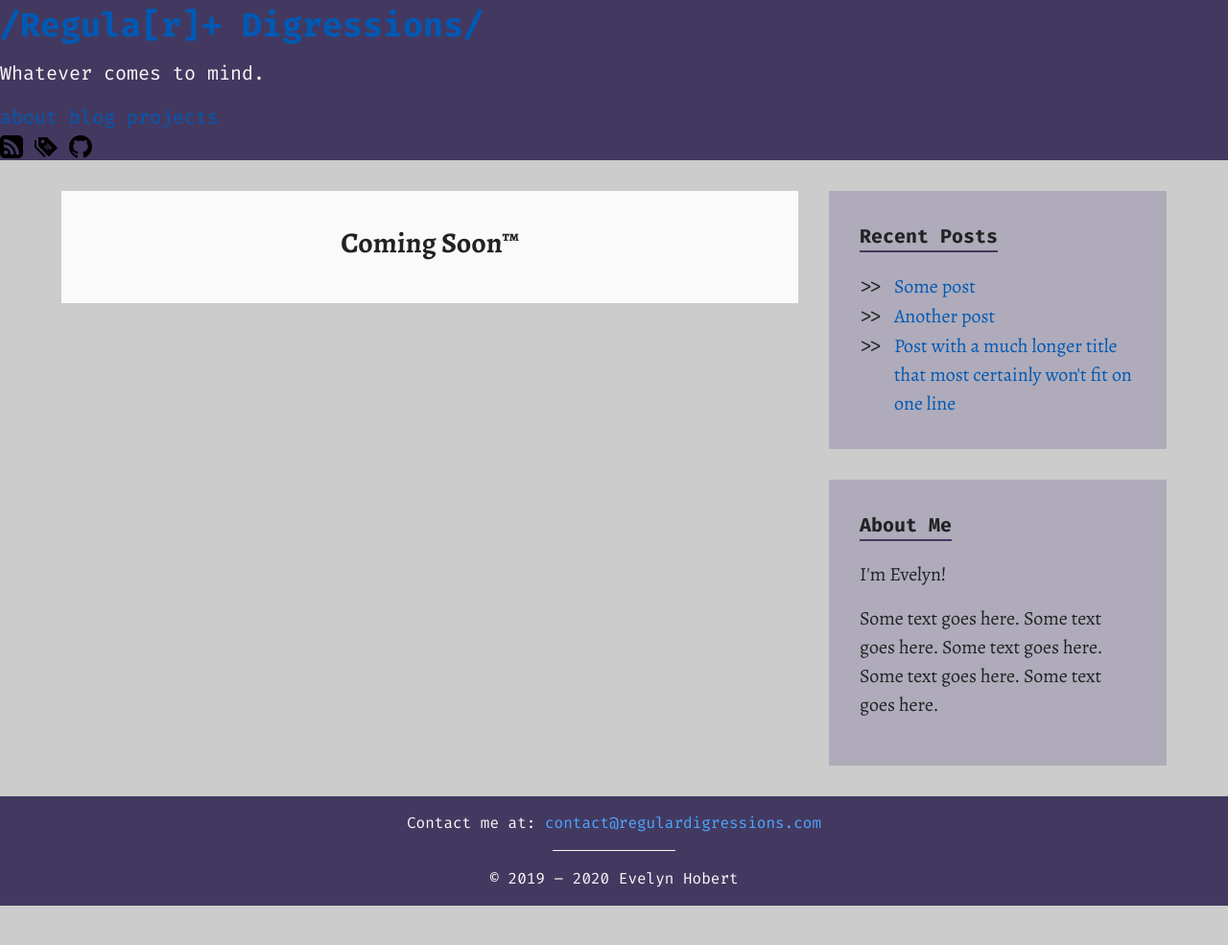
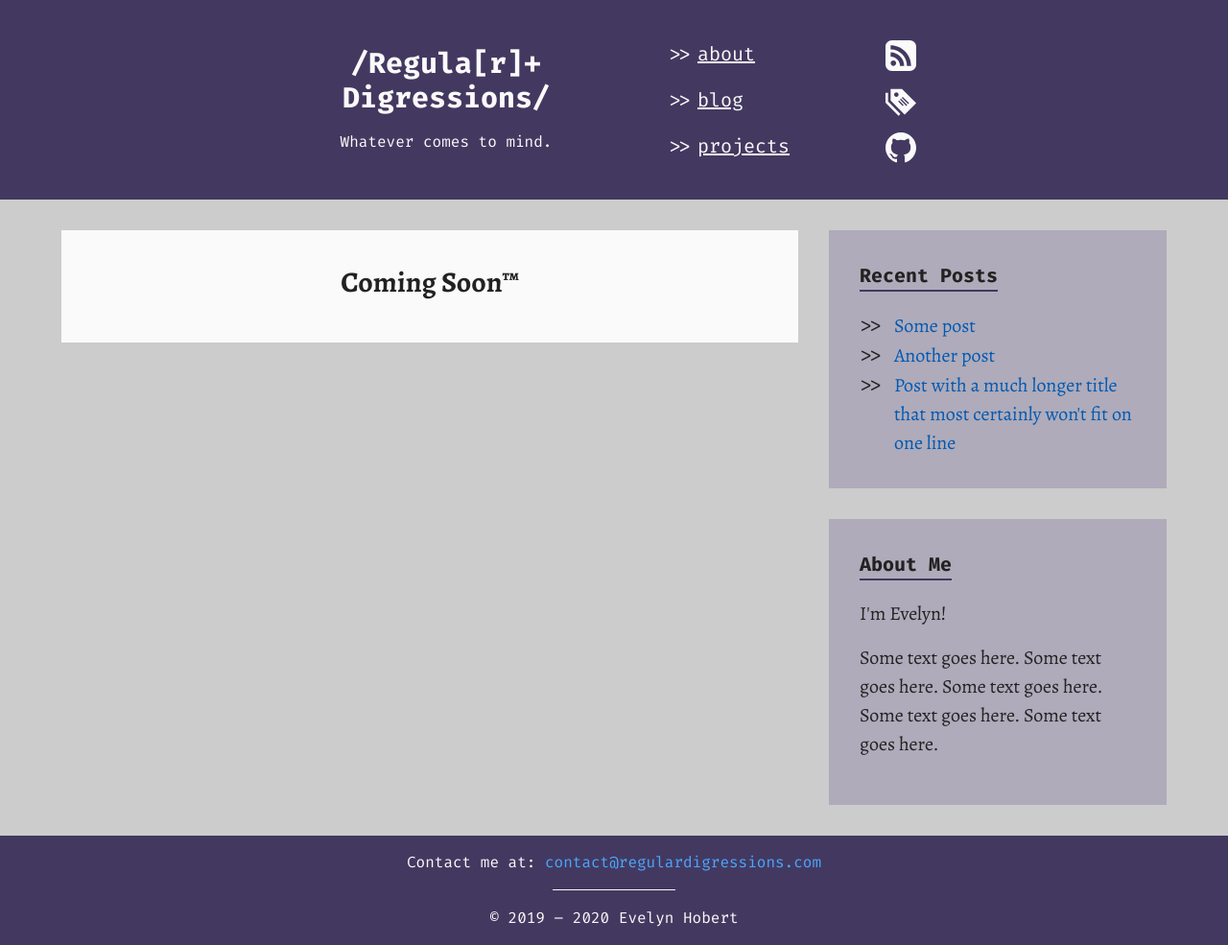
Before and after one commit to Evelyn-H/regulardigressions.com, a Jekyll site: the page built from index.md, in a window 1280 px wide. Shown: the whole page at 96% size. Built offline with Jekyll 4.4.1, drawn with Linux system fonts in a browser that asks for light colours; before the commit the page ends 944 px from its top, so only the background shows below that.

Commit message:
Header styling

```diff
--- /dev/null
+++ b/_sass/_header-content.scss
@@ -0,0 +1,96 @@
+#header-content {
+    max-width: $total-width;
+    height: 100%;
+    margin: auto;
+
+    display: flex;
+    flex-direction: row;
+    justify-content: center;
+    align-items: center;
+
+    .title {
+        max-width: 16em;
+        margin: 2rem;
+        text-align: center;
+
+        h1 {
+            font-size: 1.5em;
+            line-height: 1.2;
+
+            a {
+                color: inherit;
+
+                &:hover {
+                    color: inherit;
+                }
+            }
+        }
+
+        p {
+            margin: 0;
+            padding-top: 0.5rem;
+            text-align: center;
+            font-size: 0.8em;
+        }
+    }
+
+    nav {
+        display: flex;
+        flex-direction: column;
+        align-items: flex-start;
+
+        a {
+            margin: 0.5rem 0.5rem 0.5rem 0;
+            padding: 0 0.5rem;
+            height: 2rem;
+            line-height: 2rem;
+        }
+
+    }
+
+    .page-links {
+        white-space: nowrap;
+        font-size: 1em;
+        margin: 2rem;
+
+        a {
+            color: inherit;
+            text-decoration: underline;
+
+            &:hover {
+                color: $primary;
+                background: $light;
+            }
+
+            &::before {
+                content: ">>";
+                padding-right: 0.5ch;
+                display: inline-block;
+                text-decoration: none;
+            }
+        }
+    }
+
+    .icon-links {
+        margin: 2rem;
+
+        a {
+            margin-left: 0.75rem;
+            margin-right: 0.75rem;
+            display: inline-block;
+
+            &:hover {
+                text-decoration: none;
+            }
+        }
+
+        svg {
+            height: 100%;
+            width: auto;
+
+            path {
+                fill: $light;
+            }
+        }
+    }
+}
--- a/_sass/_styling.scss
+++ b/_sass/_styling.scss
@@ -45,8 +45,6 @@ a {
     background: $primary;
     font-family: $monospace;
     color: $light;
-
-    #header-content {}
 }
 
 #main-footer {
--- a/_sass/main.scss
+++ b/_sass/main.scss
@@ -2,3 +2,4 @@
 @import "layout";
 @import "content";
 @import "styling";
+@import "header-content";
```
